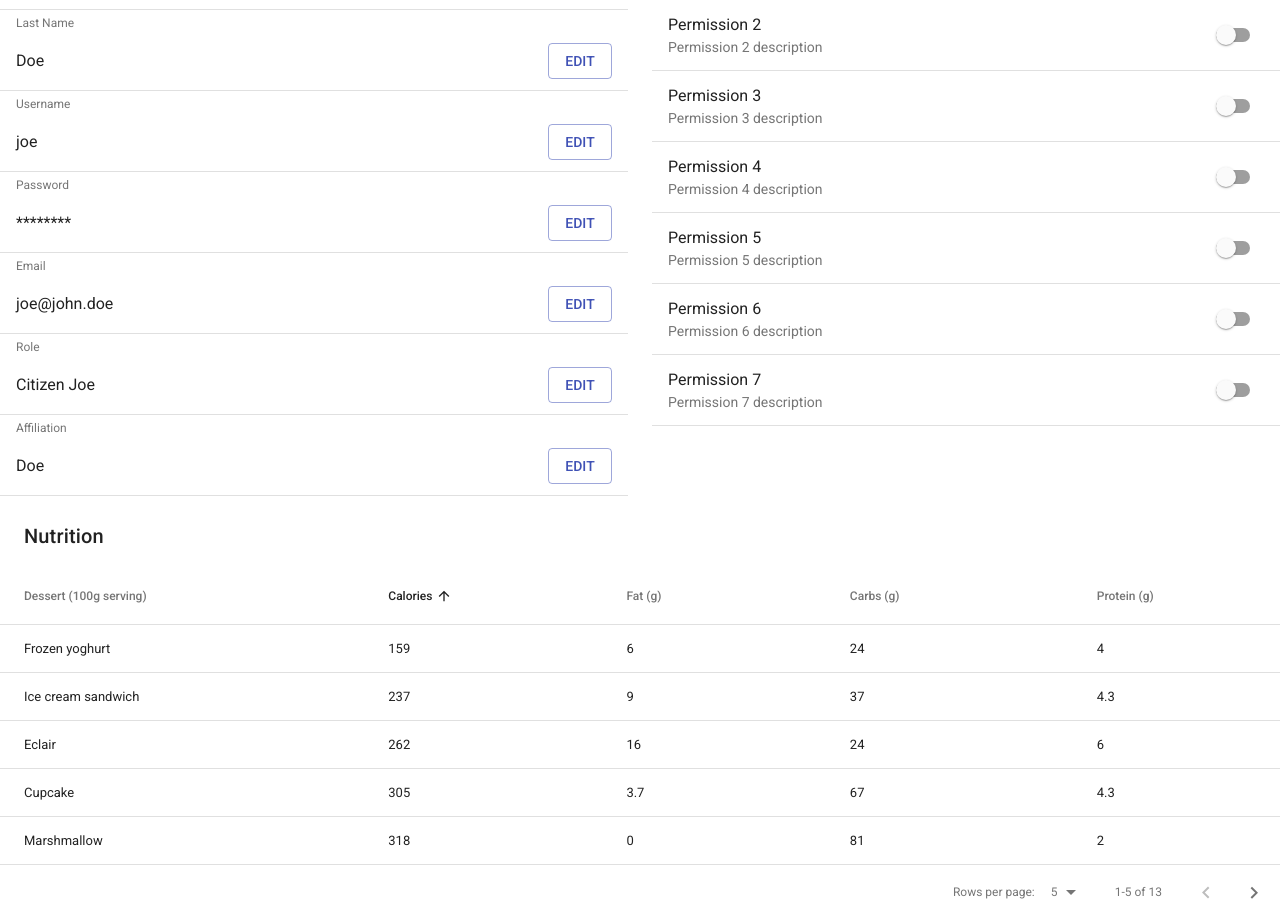
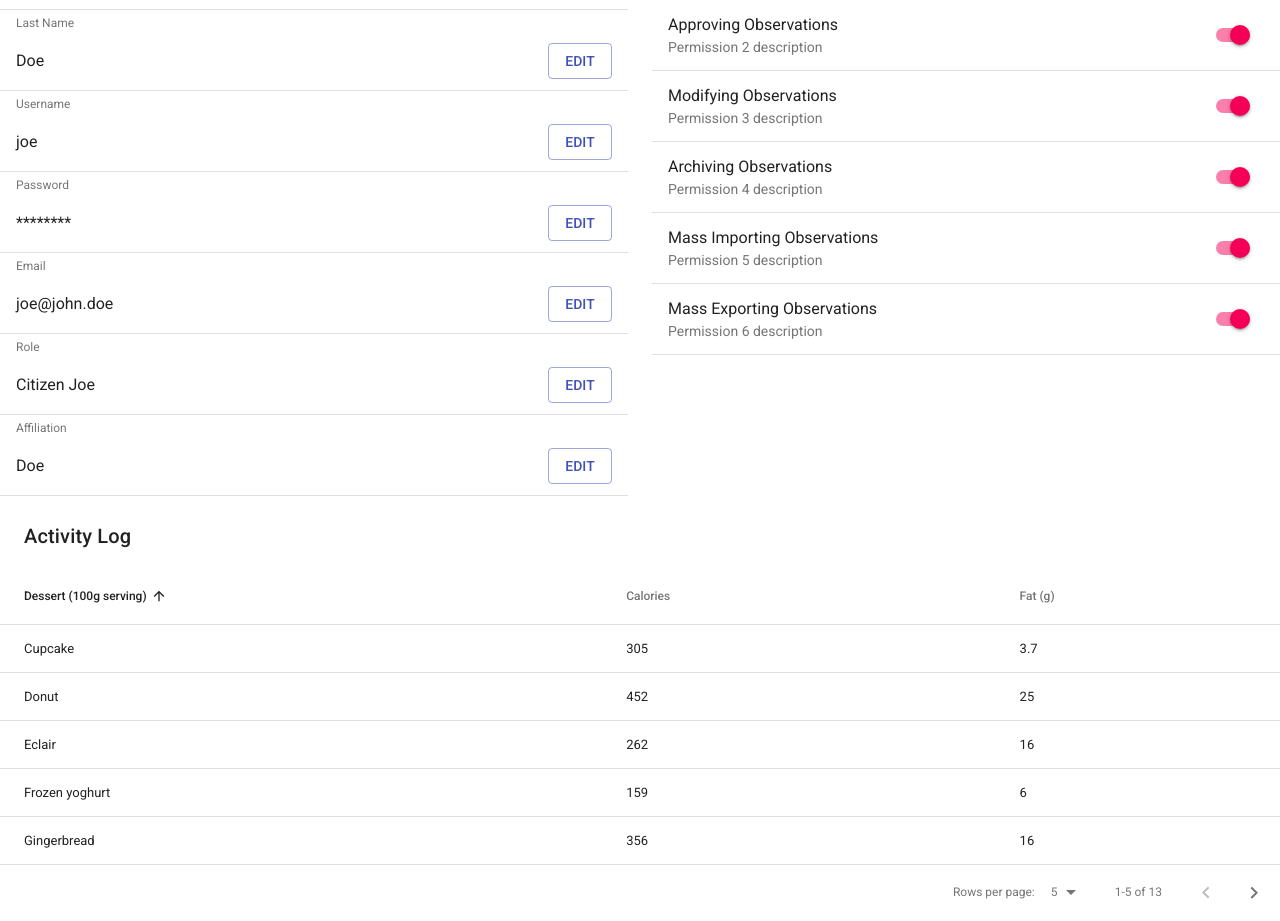
Before and after one commit to csc-366/front, a React (Create React App) app: page /account in a window 1280 px wide. Shown: the part 204-1125 px from the top of the page. Built offline with nearby package versions, Linux system fonts and the light colour scheme; a web font is replaced by a local one.

Commit message:
Minor changes

```diff
--- a/src/components/account/Account.js
+++ b/src/components/account/Account.js
@@ -32,7 +32,7 @@ class Account extends React.Component {
             email: "joe@john.doe",
             role: "Citizen Joe",
             affiliation: "Doe",
-            checked: false
+            checked: true
         };
     }
 
@@ -87,38 +87,33 @@ class Account extends React.Component {
         const permissions = [
             {
                 key: 1,
-                name: "Permission 1",
+                name: "Adding Observations",
                 desc: "Permission 1 description"
             },
             {
                 key: 2,
-                name: "Permission 2",
+                name: "Approving Observations",
                 desc: "Permission 2 description"
             },
             {
                 key: 3,
-                name: "Permission 3",
+                name: "Modifying Observations",
                 desc: "Permission 3 description"
             },
             {
                 key: 4,
-                name: "Permission 4",
+                name: "Archiving Observations",
                 desc: "Permission 4 description"
             },
             {
                 key: 5,
-                name: "Permission 5",
+                name: "Mass Importing Observations",
                 desc: "Permission 5 description"
             },
             {
                 key: 6,
-                name: "Permission 6",
+                name: "Mass Exporting Observations",
                 desc: "Permission 6 description"
-            },
-            {
-                key: 7,
-                name: "Permission 7",
-                desc: "Permission 7 description"
             }
         ];
 
--- a/src/components/account/LogTable.js
+++ b/src/components/account/LogTable.js
@@ -53,8 +53,6 @@ const rows = [
     },
     {id: "calories", numeric: true, label: "Calories"},
     {id: "fat", numeric: true, label: "Fat (g)"},
-    {id: "carbs", numeric: true, label: "Carbs (g)"},
-    {id: "protein", numeric: true, label: "Protein (g)"}
 ];
 
 class LogTableHead extends React.Component {
@@ -120,21 +118,21 @@ const styles = theme => ({
 class LogTable extends React.Component {
     state = {
         order: "asc",
-        orderBy: "calories",
+        orderBy: "name",
         data: [
-            createData("Cupcake", 305, 3.7, 67, 4.3),
-            createData("Donut", 452, 25.0, 51, 4.9),
-            createData("Eclair", 262, 16.0, 24, 6.0),
-            createData("Frozen yoghurt", 159, 6.0, 24, 4.0),
-            createData("Gingerbread", 356, 16.0, 49, 3.9),
-            createData("Honeycomb", 408, 3.2, 87, 6.5),
-            createData("Ice cream sandwich", 237, 9.0, 37, 4.3),
-            createData("Jelly Bean", 375, 0.0, 94, 0.0),
-            createData("KitKat", 518, 26.0, 65, 7.0),
-            createData("Lollipop", 392, 0.2, 98, 0.0),
-            createData("Marshmallow", 318, 0, 81, 2.0),
-            createData("Nougat", 360, 19.0, 9, 37.0),
-            createData("Oreo", 437, 18.0, 63, 4.0)
+            createData("Cupcake", 305, 3.7),
+            createData("Donut", 452, 25.0),
+            createData("Eclair", 262, 16.0),
+            createData("Frozen yoghurt", 159, 6.0),
+            createData("Gingerbread", 356, 16.0),
+            createData("Honeycomb", 408, 3.2),
+            createData("Ice cream sandwich", 237, 9.0),
+            createData("Jelly Bean", 375, 0.0),
+            createData("KitKat", 518, 26.0),
+            createData("Lollipop", 392, 0.2),
+            createData("Marshmallow", 318, 0),
+            createData("Nougat", 360, 19.0),
+            createData("Oreo", 437, 18.0)
         ],
         page: 0,
         rowsPerPage: 5
@@ -170,7 +168,7 @@ class LogTable extends React.Component {
                 <Toolbar>
                     <div className={classes.title}>
                         <Typography variant="h6" id="tableTitle">
-                            Nutrition
+                            Activity Log
                         </Typography>
                     </div>
                 </Toolbar>
@@ -193,8 +191,6 @@ class LogTable extends React.Component {
                                             </TableCell>
                                             <TableCell>{n.calories}</TableCell>
                                             <TableCell>{n.fat}</TableCell>
-                                            <TableCell>{n.carbs}</TableCell>
-                                            <TableCell>{n.protein}</TableCell>
                                         </TableRow>
                                     );
                                 })}
```
